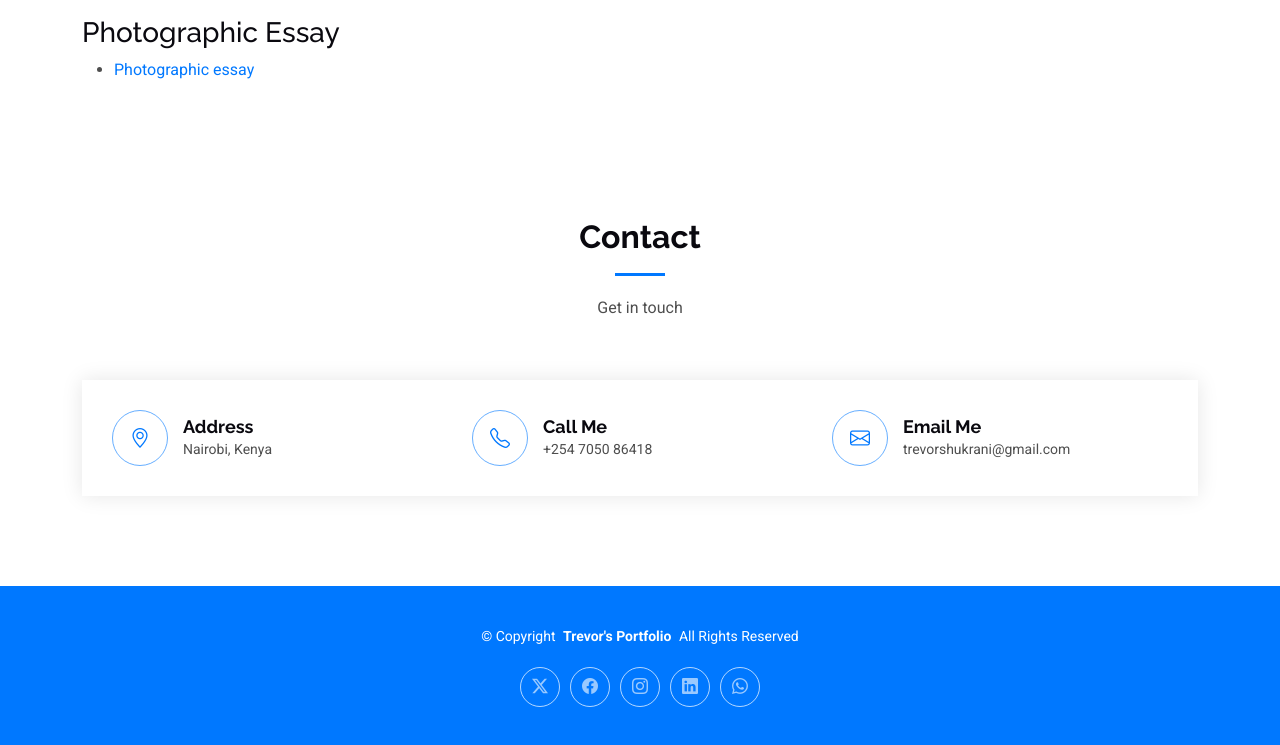
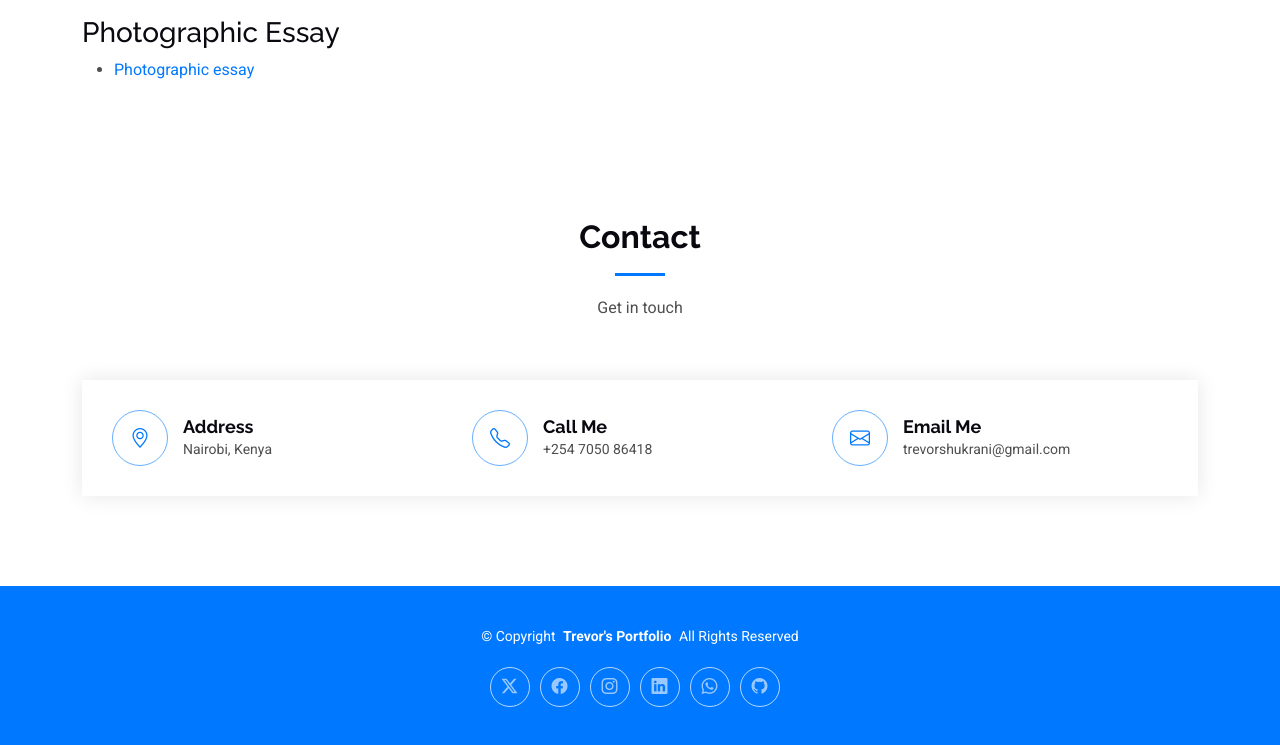
Before and after one commit to trevorshukrani/capstone, a plain HTML site: page index.html in a window 1280 px wide. Shown: the part 4557-5302 px from the top of the page. Drawn offline with Linux system fonts and the light colour scheme.

Commit message:
Update index.html

```diff
--- a/index.html
+++ b/index.html
@@ -448,6 +448,7 @@
         <a href="https://www.instagram.com/trevorshukrani?igsh=MTd2YXo1bDR2Y216aw%3D%3D&utm_source=qr"><i class="bi bi-instagram"></i></a>
         <a href="www.linkedin.com/in/trevor-shukrani-7a94aa317"><i class="bi bi-linkedin"></i></a>
         <a href="http://wa.me/254705086418"><i class="bi bi-whatsapp"></i></a>
+        <a href="https://github.com/trevorshukrani" class="me-3"><i class="bi bi-github"></i></a>
       </div>
       <div class="credits">
 
```
